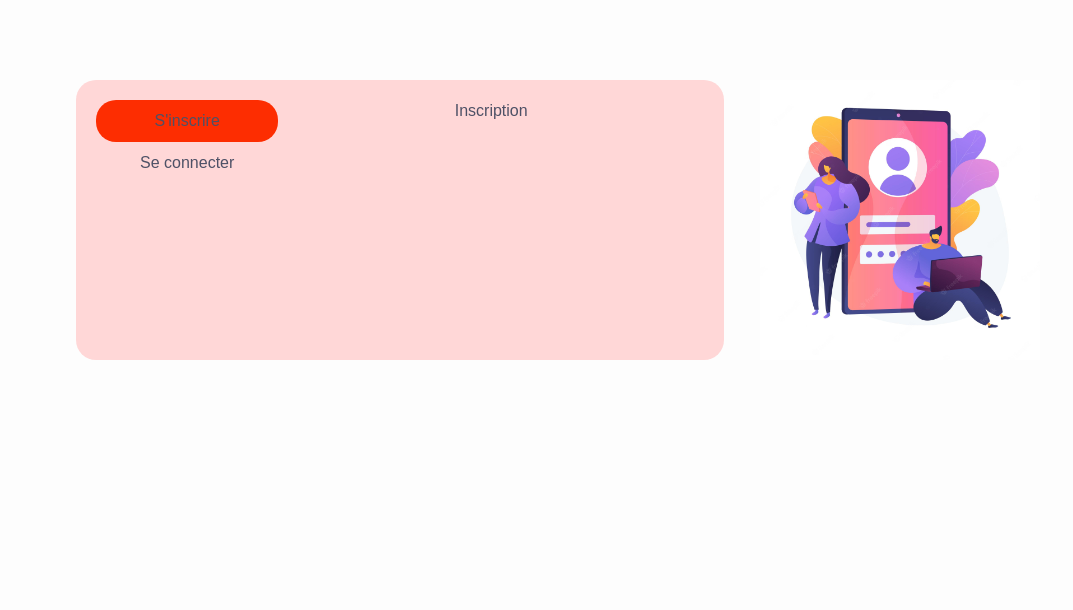
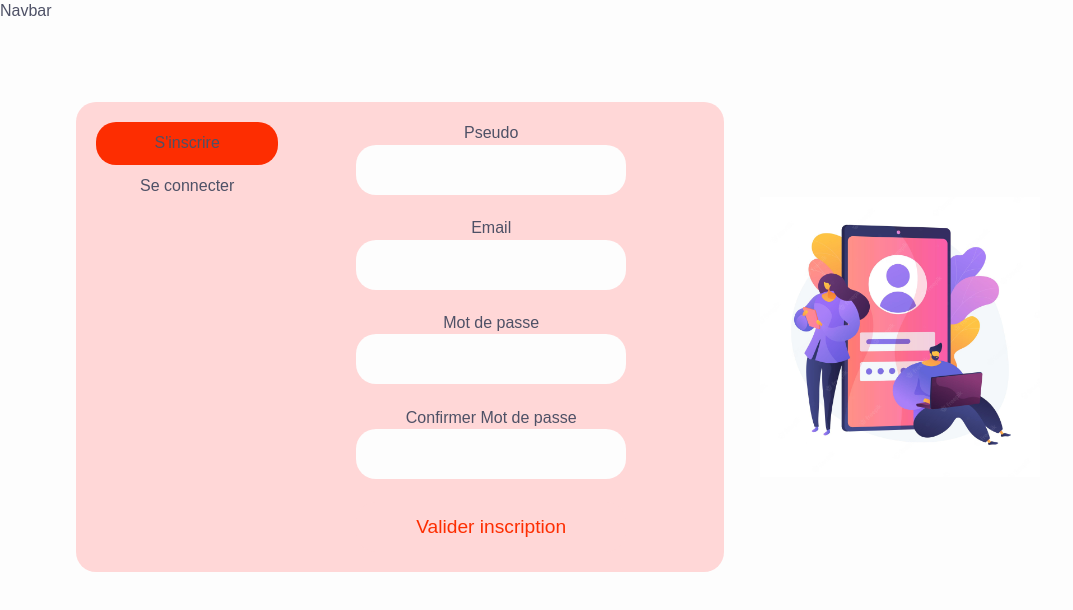
Before and after one commit to Raivals/Groupomania, a React (Create React App) app in the folder frontend/: page /Profil in a window 1280 px wide. Shown: the top 610 px of the page, without its empty margins (0-1073 px from the left). Built offline with nearby package versions, Linux system fonts and the light colour scheme; no server answers.

Commit message:
Fin du formulaire

```diff
--- a/frontend/src/components/Log/SignupForm.js
+++ b/frontend/src/components/Log/SignupForm.js
@@ -1,9 +1,116 @@
-import React from 'react'
+import React, {useState} from "react";
+import axios from "axios";
+import SignInForm from "./SigninForm";
 
-function SignupForm() {
+
+const SignUpForm = ()=> {
+  const [formSubmit, setFormSubmit] = useState(false);
+  const [pseudo, setPseudo] = useState('');
+  const [email, setEmail] = useState('');
+  const [password, setPassword] = useState('');
+  const [controlPassword, setcontrolPassword] = useState('');
+
+  const handleRegister =async (e) => {
+    e.preventDefault();
+    const pseudoError = document.querySelector(".pseudo.error");
+    const emailError = document.querySelector(".email.error");
+    const passwordError = document.querySelector(".password.error");
+    const passwordConfirmError = document.querySelector(".password-confirm.error");
+
+    //remettre à 0 le message d'erreur
+    passwordConfirmError.innerHTML = "";
+
+    if (password !== controlPassword ){
+      if (password !== controlPassword);
+      passwordConfirmError.innerHTML = "Les mots de passe ne correspondent pas";
+    } else {
+      await axios({
+        method: "post",
+        url: `${process.env.REACT_APP_API_URL}api/user/register`,
+        withCredentials: true,
+        data: {
+          pseudo,
+          email,
+          password,
+        },
+      })
+        .then((res) => {
+          console.log(res.data.errors);
+          if (res.data.errors) {
+            pseudoError.innerHTML = res.data.errors.pseudo;
+            emailError.innerHTML = res.data.errors.email;
+            passwordError.innerHTML = res.data.errors.password;
+          } else {
+            setFormSubmit(true);
+          }
+        })
+        .catch((err) => console.log(err));
+    }
+  }
+
   return (
-    <div>Inscription</div>
+  <>
+  {formSubmit ? (
+      <>
+      <SignInForm/>
+      <span></span>
+      <h4 className="success">Enregistrement réussi, veuillez-vous connecter</h4>
+      </>
+        ) : (
+          <form action="" onSubmit={handleRegister} id="sign-up-form">
+            <label htmlFor="pseudo">Pseudo</label>
+              <br/>
+              <input
+                type="text"
+                name="pseudo"
+                id="pseudo"
+                onChange={(e) => setPseudo (e.target.value)}
+                value={pseudo}
+              />
+              <div className="pseudo error"></div>
+              <br/>
+
+              <label htmlFor="email">Email</label>
+              <br/>
+              <input
+                type="text"
+                name="email"
+                id="email"
+                onChange={(e) => setEmail (e.target.value)}
+                value={email}
+              />
+              <div className="email error"></div>
+              <br/>
+
+              <label htmlFor="password">Mot de passe</label>
+              <br/>
+              <input
+                type="password"
+                name="password"
+                id="password"
+                onChange={(e) => setPassword (e.target.value)}
+                value={password}
+              />
+              <div className="password error"></div>
+              <br/>
+
+              <label htmlFor="password-conf">Confirmer Mot de passe</label>
+              <br/>
+              <input
+                type="password"
+                name="password-conf"
+                id="password-conf"
+                onChange={(e) => setcontrolPassword (e.target.value)}
+                value={controlPassword}
+              />
+              <div className="password-confirm error"></div>
+              <br/>
+
+            <input type="submit" value="Valider inscription"/>
+          </form>
+        )}
+  </>
   )
 }
 
-export default SignupForm
+export default SignUpForm;
--- /dev/null
+++ b/frontend/src/components/Navbar.js
@@ -0,0 +1,9 @@
+import React from 'react'
+
+function Navbar() {
+  return (
+    <div>Navbar</div>
+  )
+}
+
+export default Navbar
--- a/frontend/src/components/Routes/index.js
+++ b/frontend/src/components/Routes/index.js
@@ -2,11 +2,13 @@
 import { BrowserRouter as Router, Route, Routes } from 'react-router-dom';
 import Home from '../../pages/Home';
 import Profil from '../../pages/Profil';
+import Navbar from '../Navbar';
 
 
 const index = () => {
   return (
     <Router>
+      <Navbar />
         <Routes>
             <Route exact path="/" element= {<Home />} />
             <Route exact path="/Profil" element= {<Profil />} />
--- a/frontend/src/pages/Profil.js
+++ b/frontend/src/pages/Profil.js
@@ -1,16 +1,25 @@
-import React from 'react'
+import React, { useContext } from 'react'
 import Log from '../components/Log';
-// affichage image ?
+import { UidContext } from '../components/AppContext';
+// affichage image pb avec svg ?
 import image from '../assets/img/login.jpg'
 const Profil = () => {
+// Obteniir l'id utilisateur si celui ci est connecté
+const uid = useContext(UidContext);
+
   return (
     <div className='profil-page'>
+    {uid ? (
+      <h1>UPDATE PAGE</h1>
+    ) : (
+
       <div className='log-container'>
         <Log signin={false} signup={true} />
         <div className='img-container'>
           <img src={image} alt='img-log'/>
         </div>
       </div>
+    )}
     </div>
   )
 }
```
Also changed, not shown: frontend/src/assets/img/icons/logo.jpg (added).
